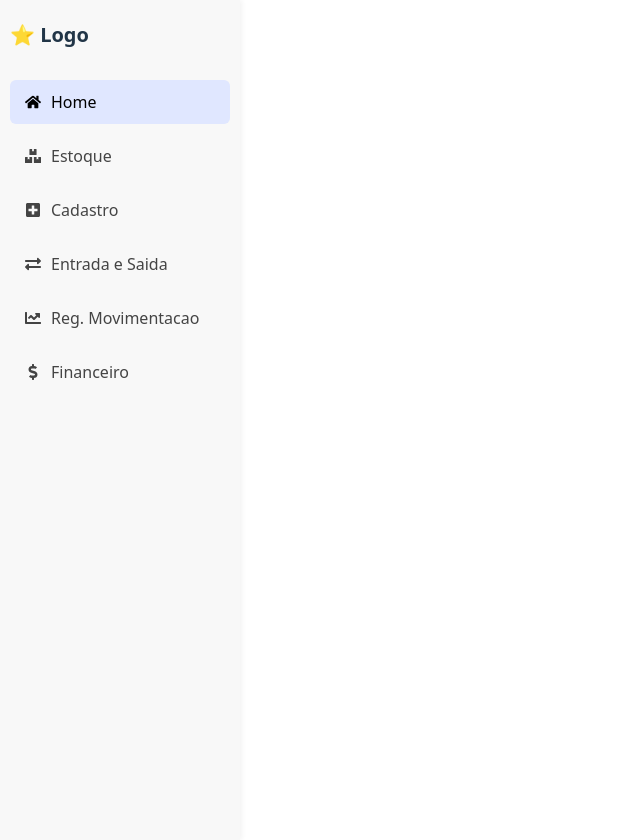
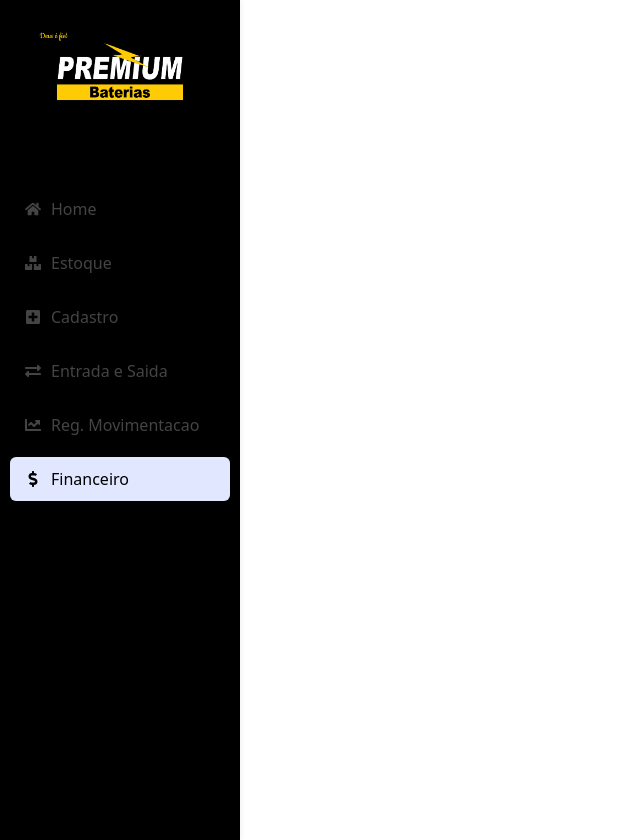
Before and after one commit to GustavoLMarcelino/estoque-premium, a React (Vite) app: page /financeiro in a window 1280 px wide. Shown: the whole page, without its empty margins (0-640 px from the left). Built offline with nearby package versions, Linux system fonts and the light colour scheme.

Commit message:
0.4.0
Fazendo a Tela de estoque

```diff
--- a/src/components/sidebar/sidebar.css
+++ b/src/components/sidebar/sidebar.css
@@ -1,7 +1,7 @@
 /* src/components/Sidebar.css */
 .sidebar {
     width: 220px;
-    background-color: #f8f8f8;
+    background-color: #000000;
     height: 100vh;
     padding: 20px 10px;
     box-shadow: 2px 0 5px rgba(0,0,0,0.05);
@@ -51,6 +51,16 @@
     height: 100%;
   }
 
-.link:hover {
+  .link:hover, .link:focus {
     text-decoration: none;
+    color: #333;
   }
+
+  .logo img {
+    width: 100%;
+    max-width: 180px; /* limite máximo para não ficar gigante se mudar a sidebar */
+    height: auto;
+    display: block;
+    margin: 0 auto 30px auto;
+    padding: 0 10px
+  }
--- a/src/components/sidebar/sidebar.jsx
+++ b/src/components/sidebar/sidebar.jsx
@@ -1,44 +1,37 @@
 // src/components/sidebar/Sidebar.jsx
 import './Sidebar.css';
 import { FaHome, FaBoxes, FaPlusSquare, FaExchangeAlt, FaChartLine, FaDollarSign } from 'react-icons/fa';
-import { Link } from 'react-router-dom'; // IMPORTANTE: importar Link
+import { Link, useLocation } from 'react-router-dom';
+import Logo from '../../assets/logoSemFundo.png';
+
 
 export default function Sidebar() {
+  const location = useLocation();
+
+  const menuItems = [
+    { path: '/', icon: <FaHome />, label: 'Home' },
+    { path: '/estoque', icon: <FaBoxes />, label: 'Estoque' },
+    { path: '/cadastro', icon: <FaPlusSquare />, label: 'Cadastro' },
+    { path: '/entrada-saida', icon: <FaExchangeAlt />, label: 'Entrada e Saida' },
+    { path: '/reg-movimentacao', icon: <FaChartLine />, label: 'Reg. Movimentacao' },
+    { path: '/financeiro', icon: <FaDollarSign />, label: 'Financeiro' }
+  ];
+
   return (
     <div className="sidebar">
-      <div className="logo">⭐ Logo</div>
+      <div className="logo">
+      <img src={Logo} alt="Logo sem fundo.png" className="logo-image" />
+      </div>
       <nav>
         <ul>
-          <li className="active">
-            <Link to="/" className="link">
-              <FaHome /> <span>Home</span>
-            </Link>
-          </li>
-          <li>
-            <Link to="/estoque" className="link">
-              <FaBoxes /> <span>Estoque</span>
-            </Link>
-          </li>
-          <li>
-            <Link to="/cadastro" className="link">
-              <FaPlusSquare /> <span>Cadastro</span>
-            </Link>
-          </li>
-          <li>
-            <Link to="/entrada-saida" className="link">
-              <FaExchangeAlt /> <span>Entrada e Saida</span>
-            </Link>
-          </li>
-          <li>
-            <Link to="/reg-movimentacao" className="link">
-              <FaChartLine /> <span>Reg. Movimentacao</span>
-            </Link>
-          </li>
-          <li>
-            <Link to="/financeiro" className="link">
-              <FaDollarSign /> <span>Financeiro</span>
-            </Link>
-          </li>
+          {menuItems.map((item) => (
+            <li key={item.path} className={location.pathname === item.path ? 'active' : ''}>
+              <Link to={item.path} className="link">
+                {item.icon}
+                <span>{item.label}</span>
+              </Link>
+            </li>
+          ))}
         </ul>
       </nav>
     </div>
--- /dev/null
+++ b/src/pages/Estoque/Estoque.jsx
@@ -0,0 +1,103 @@
+import React, { useState } from 'react';
+import { DataGrid } from '@mui/x-data-grid';
+import { Button } from '@mui/material';
+
+const initialProducts = [
+  { id: 1, nome: 'Chic', quantidadeInicial: 0, entrada: 0, saida: 0 },
+  { id: 2, nome: 'Kenton', quantidadeInicial: 1, entrada: 1, saida: 1 },
+  { id: 3, nome: 'Evelina', quantidadeInicial: 2, entrada: 2, saida: 2 },
+  { id: 4, nome: 'Lexis', quantidadeInicial: 3, entrada: 3, saida: 3 },
+  { id: 5, nome: 'Kenton', quantidadeInicial: 4, entrada: 4, saida: 4 },
+];
+
+export default function Estoque() {
+  const [produtos, setProdutos] = useState(initialProducts);
+
+  const handleDelete = (id) => {
+    setProdutos(produtos.filter((produto) => produto.id !== id));
+  };
+
+  const handleEdit = (id) => {
+    alert(`Editar produto ID: ${id}`);
+  };
+
+  const columns = [
+    { field: 'id', headerName: 'ID', width: 70 },
+    {
+      field: 'nome',
+      headerName: 'Produto',
+      width: 200,
+      sortable: true,
+    },
+    {
+      field: 'quantidadeInicial',
+      headerName: 'Qtd Inicial',
+      width: 120,
+      sortable: true,
+    },
+    {
+      field: 'entrada',
+      headerName: 'Entrada',
+      width: 120,
+      sortable: true,
+    },
+    {
+      field: 'saida',
+      headerName: 'Saída',
+      width: 120,
+      sortable: true,
+    },
+    {
+      field: 'emEstoque',
+      headerName: 'Em Estoque',
+      width: 150,
+      sortable: true,
+      valueGetter: (params) =>
+        params.row.quantidadeInicial + params.row.entrada - params.row.saida,
+      renderCell: (params) => {
+        const value = params.value;
+        const color = value <= 0 ? 'red' : value <= 3 ? 'orange' : 'green';
+        return (
+          <strong style={{ color }}>
+            {value}
+          </strong>
+        );
+      },
+    },
+    {
+      field: 'acoes',
+      headerName: 'Ações',
+      width: 200,
+      renderCell: (params) => (
+        <>
+          <Button variant="contained" color="primary" size="small" onClick={() => handleEdit(params.row.id)}>
+            Editar
+          </Button>
+          <Button
+            variant="contained"
+            color="error"
+            size="small"
+            style={{ marginLeft: 8 }}
+            onClick={() => handleDelete(params.row.id)}
+          >
+            Remover
+          </Button>
+        </>
+      ),
+    },
+  ];
+
+  return (
+    <div style={{ height: 500, width: '100%' }}>
+      <h2>Estoque de Produtos</h2>
+      <DataGrid
+        rows={produtos}
+        columns={columns}
+        pageSize={5}
+        rowsPerPageOptions={[5]}
+        checkboxSelection
+        disableSelectionOnClick
+      />
+    </div>
+  );
+}
--- a/src/routes/AppRoutes.jsx
+++ b/src/routes/AppRoutes.jsx
@@ -1,12 +1,14 @@
 import { Routes, Route } from 'react-router-dom';
 import Home from '../pages/Home/Home';
 import CadastroProduto from '../pages/CadastroProduto/CadastroProduto'; // IMPORTANTE importar CadastroProduto
+import Estoque from '../pages/Estoque/Estoque';
 
 export default function AppRoutes() {
   return (
     <Routes>
       <Route path="/" element={<Home />} />
       <Route path="/cadastro" element={<CadastroProduto />} />
+      <Route path="/estoque" element={<Estoque />} />
       {/* Adicione outras rotas aqui depois */}
     </Routes>
   );
```
Also changed, not shown: src/main.jsx (+6 -6 lines), src/assets/LogoSemFundo.png (added). Lines whose indentation alone changed are shown as unchanged.
